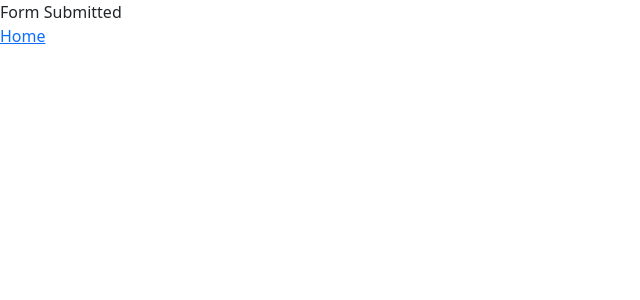
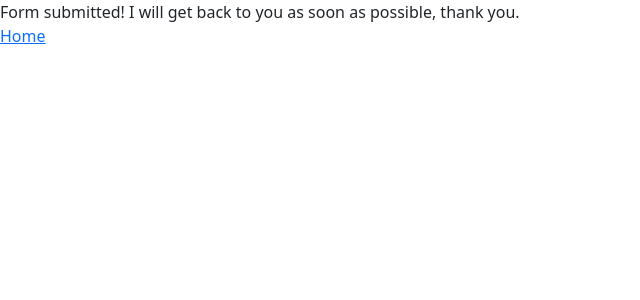
Before and after one commit to LucasAho/blogNextJs, a Next.js app: page /success in a window 1280 px wide. Shown: the top 300 px of the page, without its empty margins (0-640 px from the left). Built offline with nearby package versions, Linux system fonts and the light colour scheme.

Commit message:
Fixed routing to success page after sending contact form

```diff
--- a/package.json
+++ b/package.json
@@ -19,6 +19,7 @@
     "leaflet": "^1.7.1",
     "leaflet-defaulticon-compatibility": "^0.1.1",
     "leaflet-geosearch": "^3.3.1",
+    "netlify-plugin-cache-nextjs": "^1.6.0",
     "next": "10.0.8",
     "node-sass": "^5.0.0",
     "react": "17.0.1",
--- a/pages/contact.js
+++ b/pages/contact.js
@@ -8,7 +8,11 @@ export default function Contact() {
         <Container>
             <Form name="contact"
                 method="POST"
-                data-netlify="true">
+                data-netlify="true"
+                onSubmit={(e)=>{
+                    e.preventDefault();
+                    Router.push('/success');
+                }}>
                 <input type="hidden" name="form-name" value="contact" />
                 <Form.Group className="my-1" type='text' name='fullname' id='fullname' controlId="contactForm.ControlInput1">
                     <Form.Label htmlFor="yourname">Name</Form.Label>
--- a/pages/success.js
+++ b/pages/success.js
@@ -2,7 +2,8 @@ import Link from "next/link"
 export default function Success() {
     return (
         <div>
-            Form Submitted
+            Form submitted! I will get back to you as soon
+            as possible, thank you.
             <br />
             <Link
                 href="/"
```
Also changed, not shown: 1 other file (tests, documents, lock files or other folders).
